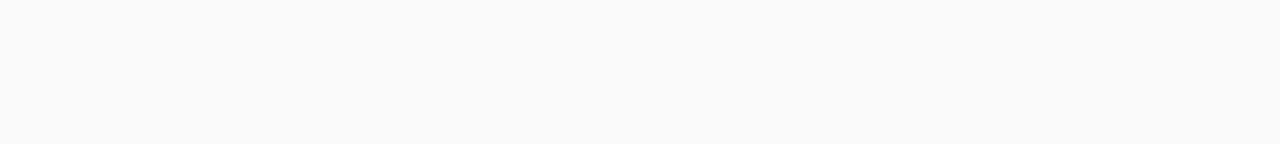
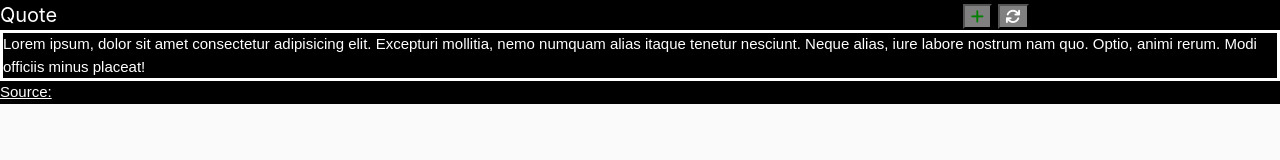
Before and after one commit to AOsman0/Project-1, a plain HTML site: page index.html in a window 1280 px wide. Drawn offline with nearby package versions, Linux system fonts and the light colour scheme.

Commit message:
complete quotes section

```diff
--- a/assets/css/styles.css
+++ b/assets/css/styles.css
@@ -15,3 +15,56 @@
   --cultured: #f5f3f4ff;
   --white: #ffffffff;
 }
+
+* {
+  box-sizing: border-box;
+}
+
+html {
+  font-size: 10px;
+}
+
+.quotes-header {
+  font-size: 2rem;
+  background-color: black;
+  color: white;
+}
+
+.plus-icon {
+  margin-left: 90rem;
+  color: green;
+  background-color: grey;
+  font-size: 1.5rem;
+}
+
+.refresh-icon {
+  color: white;
+  background-color: grey;
+  font-size: 1.5rem;
+}
+
+.quotes-text {
+  font-family: Arial, Helvetica, sans-serif;
+  font-size: 1.5rem;
+  color: white;
+  border-style: solid;
+  border-color: white;
+  background-color: black;
+}
+
+.quotes-details {
+  text-decoration: underline;
+  font-family: Arial, Helvetica, sans-serif;
+  font-size: 1.5rem;
+  color: white;
+  background-color: black;
+}
+
+@media screen and (max-width: 570px) {
+  .plus-icon {
+
+  }
+  .refresh-icon {
+
+  }
+}
--- a/index.html
+++ b/index.html
@@ -23,6 +23,7 @@
       href="https://fonts.googleapis.com/css2?family=Roboto+Flex:opsz,wght@8..144,400;8..144,700;8..144,800&display=swap"
       rel="stylesheet"
     />
+    <link rel="stylesheet" href="./assets/css/styles.css" />
   </head>
   <body>
     <header>
@@ -33,7 +34,29 @@
     <main>
       <section id="quotes-section">
         <!-- quotes section in here -->
+        <div class="quotes-container">
+          <div class="quotes-head">
+            <h2 class="quotes-header">
+              Quote
+              <button class="plus-icon">
+                <i class="fa-solid fa-plus"></i>
+              </button>
+              <button class="refresh-icon">
+                <i class="fa-solid fa-arrows-rotate"></i>
+              </button>
+            </h2>
+          </div>
 
+          <div class="quotes-info">
+            <p class="quotes-text">
+              Lorem ipsum, dolor sit amet consectetur adipisicing elit.
+              Excepturi mollitia, nemo numquam alias itaque tenetur nesciunt.
+              Neque alias, iure labore nostrum nam quo. Optio, animi rerum. Modi
+              officiis minus placeat!
+            </p>
+            <h3 class="quotes-details">Source:</h3>
+          </div>
+        </div>
       </section>
       <banner class="search-banner">
         <!-- all elements for banner in here -->
```
